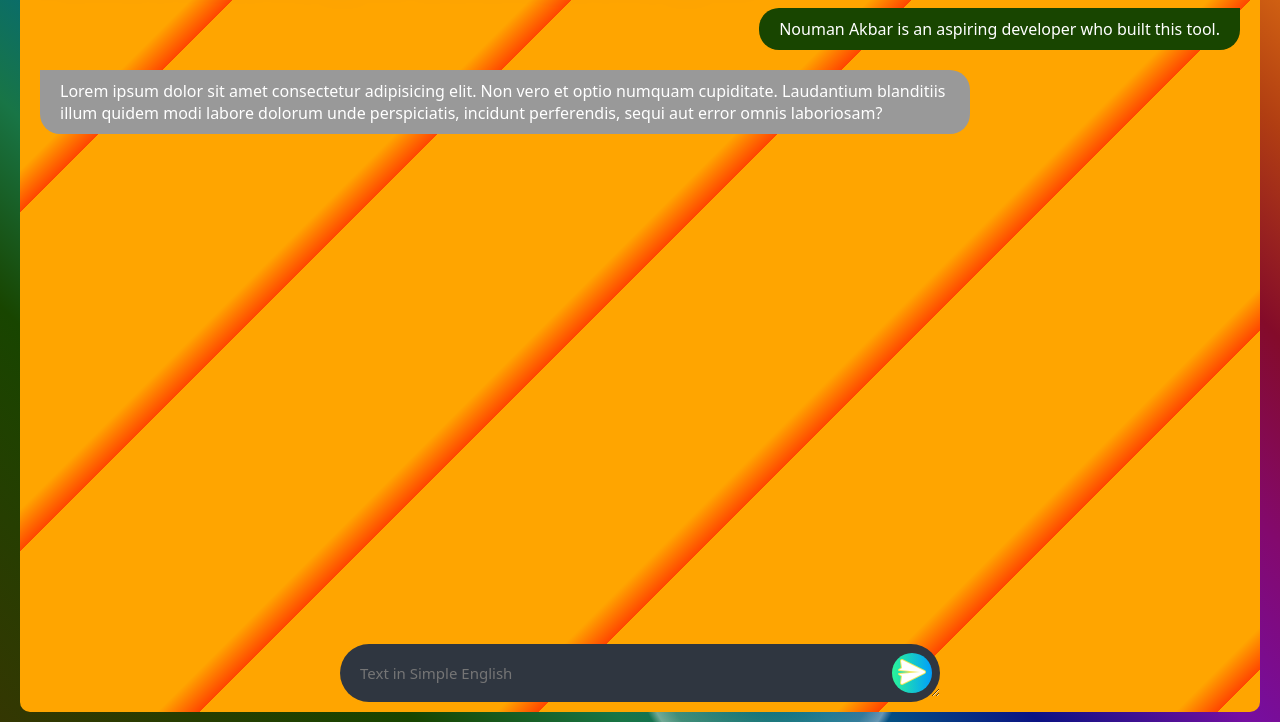
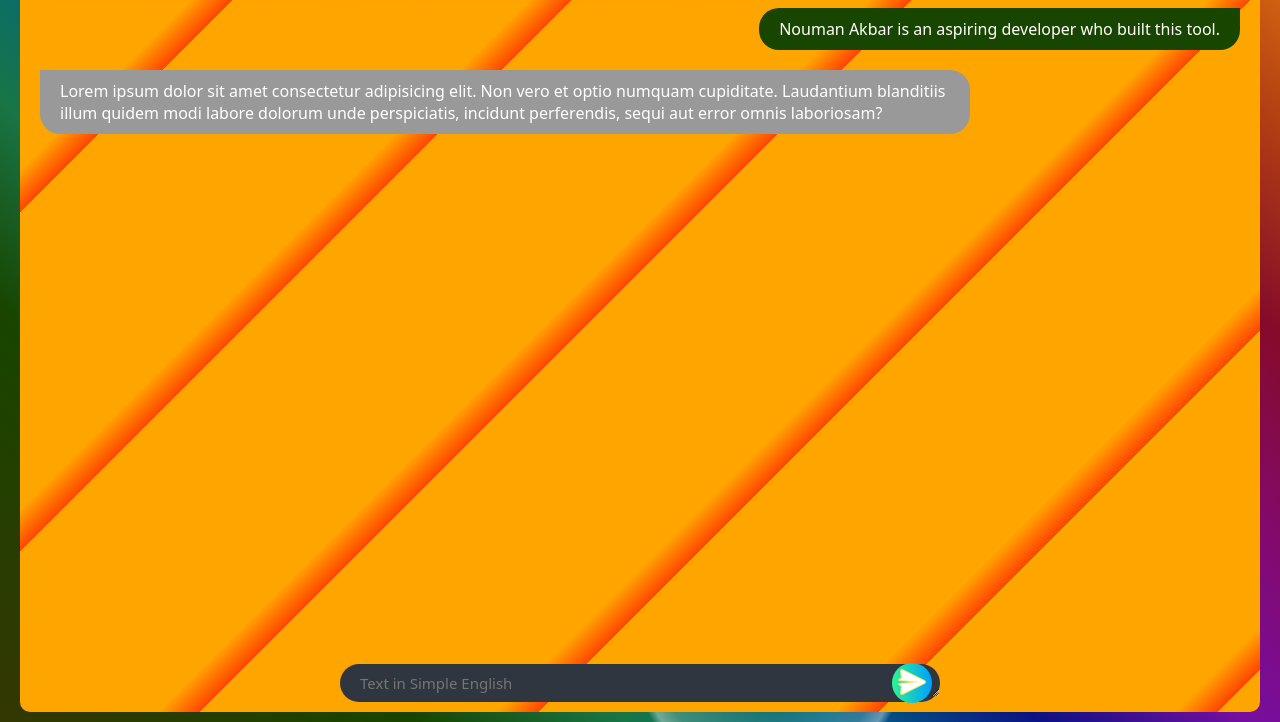
Before and after one commit to Nouman-Akbar/toShakeSpareEnglishTranslator, a plain HTML site: page index.html in a window 1280 px wide. Shown: the part 78-800 px from the top of the page. Drawn offline with Linux system fonts and the light colour scheme.

Commit message:
Update index.html

```diff
--- a/index.html
+++ b/index.html
@@ -192,6 +192,7 @@
             position: relative;
             bottom: 10px;
             padding: 5px 0;
+            text-wrap: wrap;
         }
 
         .searchButton {
@@ -330,7 +331,7 @@
                     </div>
                 </div>
                 <form class="input_box">
-                    <textarea class="searchInput" type="text" rows="2" id="text_input" required
+                    <textarea class="searchInput" type="text" rows="1" id="text_input" required
                         placeholder="Text in Simple English"></textarea>
                     <button class="searchButton" type="submit">
                         <img src="send_icon.png" alt="Send Question">
```
